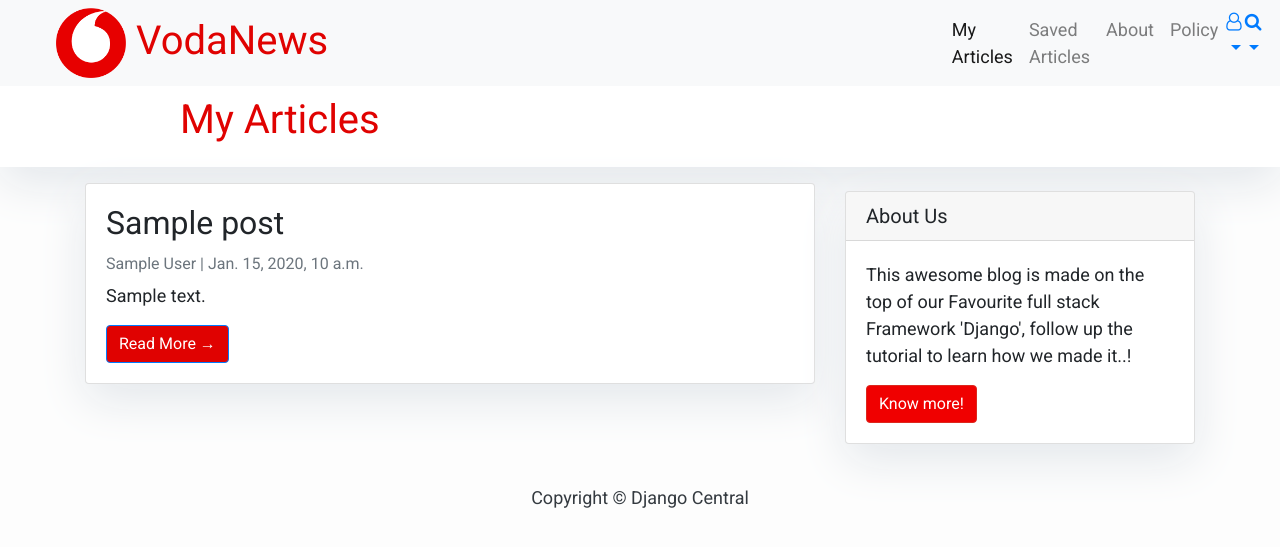
After one commit to jab098/Vodafone-News, a Django app: template RIAProject/templates/my_articles.html in a window 1280 px wide. The commit adds this page. Shown: the top 547 px of the page. Run offline with Django 4.2, Linux system fonts and the light colour scheme; the template is opened without the code that fills it: most values are stand-ins (such as "Sample title", 1, 10 or a date in 2020); parts of the project's set-up code (start-up, migrations or seed data) failed here and were passed over; some libraries are stand-ins or nearby versions.

Commit message:
My Articles in progress

```diff
--- a/RIAProject/VodaNews/urls.py
+++ b/RIAProject/VodaNews/urls.py
@@ -11,4 +11,5 @@ urlpatterns = [
     path('posts/<slug:slug>/edit/', views.PostUpdateView.as_view(), name='post_edit'),
     path('posts/<slug:slug>/delete/', views.PostDeleteView.as_view(), name='post_delete'),
     path('search_posts', views.search_posts, name='search_posts'),
+    path('my_articles', views.PostList.as_view(), name='my_articles')
 ]
--- a/RIAProject/templates/base.html
+++ b/RIAProject/templates/base.html
@@ -131,7 +131,7 @@
             <div class="collapse navbar-collapse" id="navbarSupportedContent">
               <ul class="navbar-nav mr-auto">
                 <li class="nav-item active">
-                  <a class="nav-link" href="#">My Articles <span class="sr-only">(current)</span></a>
+                  <a class="nav-link" href="{% url 'my_articles'%}">My Articles <span class="sr-only">(current)</span></a>
                 </li>
                 <li class="nav-item">
                   <a class="nav-link" href="#">Saved Articles</a>
@@ -148,11 +148,11 @@
                   </a>
                   <div class="dropdown-menu dropdown-menu-right" aria-labelledby="navbarDropdown">
                     <a class="dropdown-item" href="{% url 'my_account'%}">My Account</a>
-                    <a class="dropdown-item" href="#">My Articles</a>
+                    <a class="dropdown-item" href="{% url 'my_articles'%}">My Articles</a>
                     <a class="dropdown-item" href="#">Saved Articles</a>
                     <a class="dropdown-item" href="{% url 'post-add'%}">Create An Article</a>
                     <div class="dropdown-divider"></div>
-                    <a class="dropdown-item" href="#">Log Out</a>
+                    <a class="dropdown-item" href="{% url 'logout' %}">Log Out</a>
                   </div>
                 </li>
                 <li class="nav-item dropdown">
--- /dev/null
+++ b/RIAProject/templates/my_articles.html
@@ -0,0 +1,64 @@
+{% extends "base.html" %}
+{% block content %}
+{% load static %}
+<style>
+    body {
+        font-family: "Roboto", sans-serif;
+        font-size: 18px;
+        background-color: #fdfdfd;
+    }
+
+    .head_text {
+        color: #e00201;
+    }
+
+    .card {
+        box-shadow: 0 16px 48px #E3E7EB;
+    }
+
+    .btn-primary {
+        background-color: #e00201;
+    }
+
+    .btn:hover {
+        background-color: #5e5e5e;
+    }
+
+    .masthead {
+        background-color: #ffffff;
+    }
+</style>
+
+<header class="masthead">
+    <div class="overlay"></div>
+    <div class="container">
+        <div class="row">
+            <div class=" col-md-8 col-md-10 mx-auto">
+                <div class="site-heading">
+                    <h1 class="head_text">
+                        My Articles
+                    </h1>
+                </div>
+            </div>
+        </div>
+    </div>
+</header>
+<div class="container">
+    <div class="row">
+        <!-- Blog Entries Column -->
+        <div class="col-md-8 mt-3 left">
+            {% for post in post_list %}
+            <div class="card mb-4">
+                <div class="card-body">
+                    <h2 class="card-title">{{ post.title }}</h2>
+                    <p class="card-text text-muted h6">{{ post.author }} | {{ post.created_on}} </p>
+                    <p class="card-text">{{post.content|slice:":200" }}</p>
+                    <a href="{% url 'post_detail' post.slug  %}" class="btn btn-primary">Read More &rarr;</a>
+                </div>
+            </div>
+            {% endfor %}
+        </div>
+        {% block sidebar %} {% include 'sidebar.html' %} {% endblock sidebar %}
+    </div>
+</div>
+{%endblock%}
```
Also changed, not shown: RIAProject/db.sqlite3.
